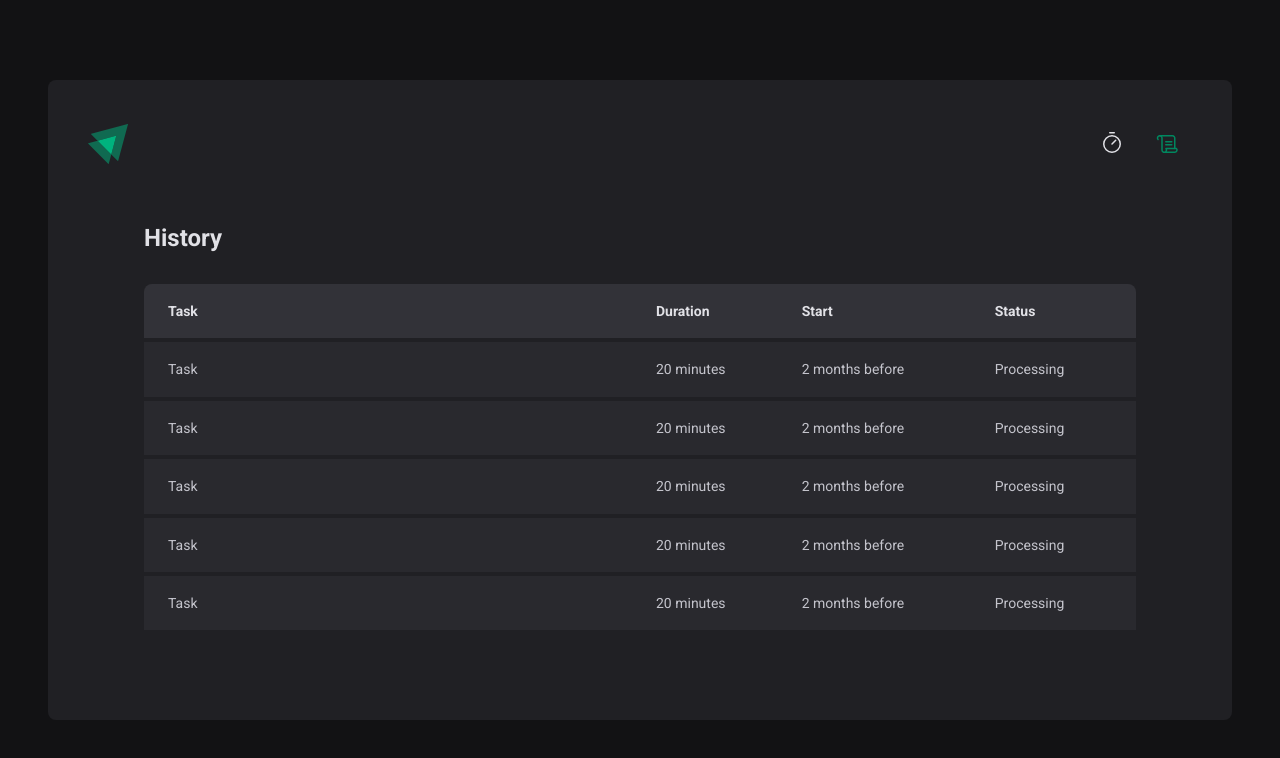
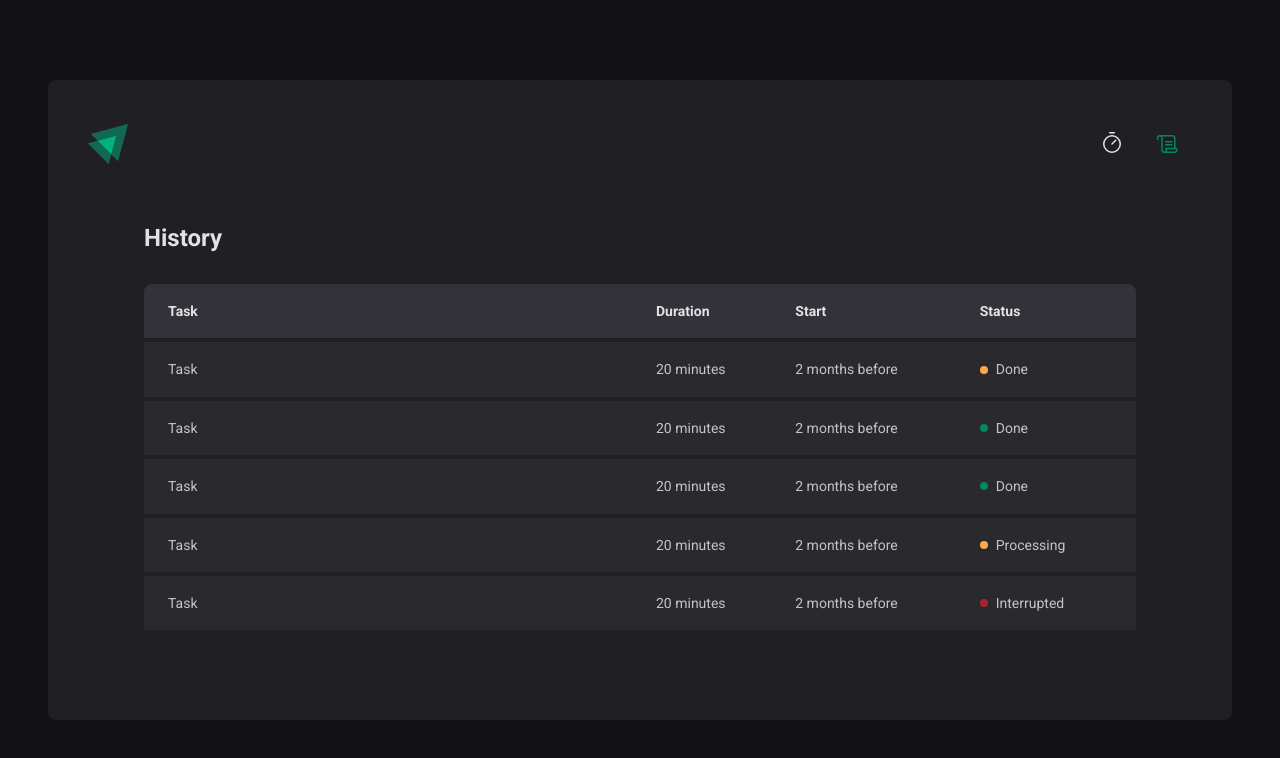
Before and after one commit to gabrielpoetaa/pomodoroTimer, a React (Vite) app: page /history in a window 1280 px wide. Shown: the top 758 px of the page. Built offline with nearby package versions, Linux system fonts and the light colour scheme.

Commit message:
build: adjust status component

```diff
--- a/src/pages/History/index.tsx
+++ b/src/pages/History/index.tsx
@@ -1,4 +1,4 @@
-import { HistoryContainer, HistoryList } from './styles'
+import { HistoryContainer, HistoryList, Status } from './styles'
 
 export function History() {
   return (
@@ -20,31 +20,41 @@
               <td>Task</td>
               <td>20 minutes</td>
               <td>2 months before</td>
-              <td>Processing</td>
+              <td>
+                <Status statusColor="yellow">Done</Status>
+              </td>
             </tr>
             <tr>
               <td>Task</td>
               <td>20 minutes</td>
               <td>2 months before</td>
-              <td>Processing</td>
+              <td>
+                <Status statusColor="green">Done</Status>
+              </td>
             </tr>
             <tr>
               <td>Task</td>
               <td>20 minutes</td>
               <td>2 months before</td>
-              <td>Processing</td>
+              <td>
+                <Status statusColor="green">Done</Status>
+              </td>
             </tr>
             <tr>
               <td>Task</td>
               <td>20 minutes</td>
               <td>2 months before</td>
-              <td>Processing</td>
+              <td>
+                <Status statusColor="yellow">Processing</Status>
+              </td>
             </tr>
             <tr>
               <td>Task</td>
               <td>20 minutes</td>
               <td>2 months before</td>
-              <td>Processing</td>
+              <td>
+                <Status statusColor="red">Interrupted</Status>
+              </td>
             </tr>
           </tbody>
         </table>
--- a/src/pages/History/styles.ts
+++ b/src/pages/History/styles.ts
@@ -59,3 +59,29 @@
     }
   }
 `
+
+const STATUS_COLORS = {
+  yellow: 'yellow-500',
+  green: 'green-500',
+  red: 'red-500',
+} as const
+
+interface StatusProps {
+  statusColor: keyof typeof STATUS_COLORS
+  // eu nao posso utilizar STATUS_COLORS direto porque ele eh um objeto javascript,
+  // e o typescript consegue ler somente a TIPAGEM de um objeto javascript, por isso o typeof.
+}
+
+export const Status = styled.span<StatusProps>`
+  display: flex;
+  align-items: center;
+  gap: 0.5rem;
+
+  &::before {
+    content: '';
+    width: 0.5rem;
+    height: 0.5rem;
+    border-radius: 50%;
+    background: ${(props) => props.theme[STATUS_COLORS[props.statusColor]]};
+  }
+`
```
